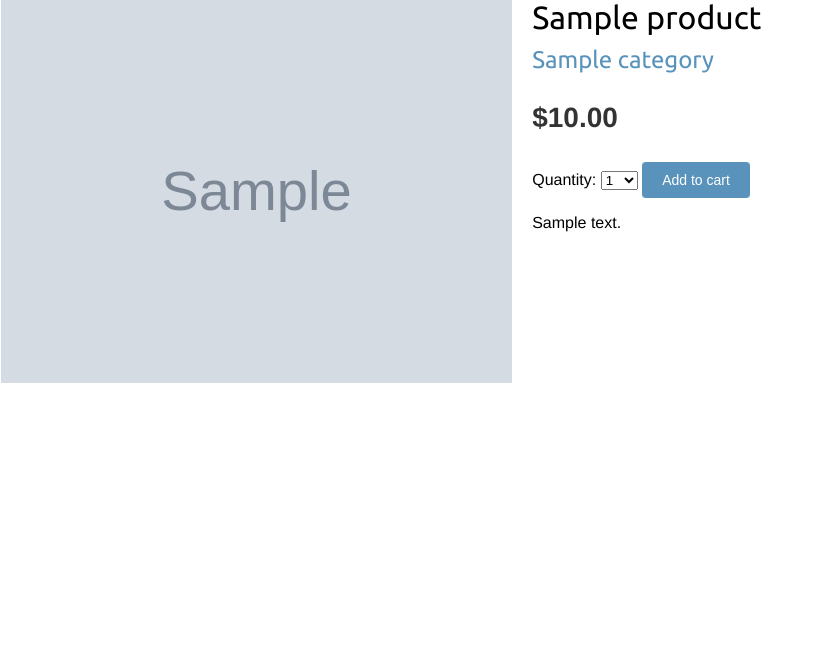
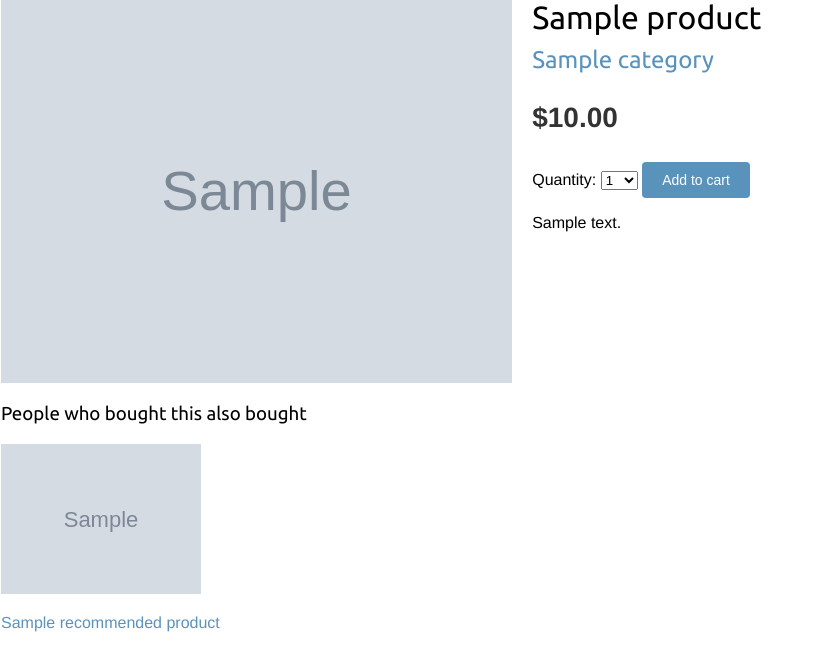
Before and after one commit to LensneL/shop, a Django app: template shop/templates/shop/product/detail.html in a window 1280 px wide. Shown: the part 102-773 px from the top of the page, without its empty margins (0-823 px from the left). Run offline with Django 4.2, Linux system fonts and the light colour scheme; tables that the repository leaves empty hold one stand-in row (values such as "Sample post"); the template is opened without the code that fills it: values that come from a table or form of the project are taken from there, most other values are stand-ins (such as "Sample title", 1, 10 or a date in 2020); grey boxes marked "Sample" are stand-in pictures; parts of the project's set-up code (start-up, migrations or seed data) failed here and were passed over.

Commit message:
added display recommended_products

```diff
--- a/shop/templates/shop/product/detail.html
+++ b/shop/templates/shop/product/detail.html
@@ -14,11 +14,25 @@
         </a>
     </h2>
     <p class="price">${{ product.price }}</p>
-    <form action="{% url "cart:cart_add" product.id %}" method="post">
+    <form action="{% url " cart:cart_add
+    " product.id %}" method="post">
     {{ cart_product_form }}
     {% csrf_token %}
     <input type="submit" value="Add to cart">
     </form>
     {{ product.description|linebreaks }}
+    {% if recommended_products %}
+    <div class="recommendations">
+        <h3>People who bought this also bought</h3>
+        {% for p in recommended_products %}
+        <div class="item">
+            <a href="{{ p.get_absolute_url }}">
+                <img src="{% if p.image %}{{ p.image.url }}{% else %}{% static " img/no_image.png" %}{% endif %}">
+            </a>
+            <p><a href="{{ p.get_absolute_url }}">{{ p.name }}</a></p>
+        </div>
+        {% endfor %}
+    </div>
+    {% endif %}
 </div>
 {% endblock %}
```
